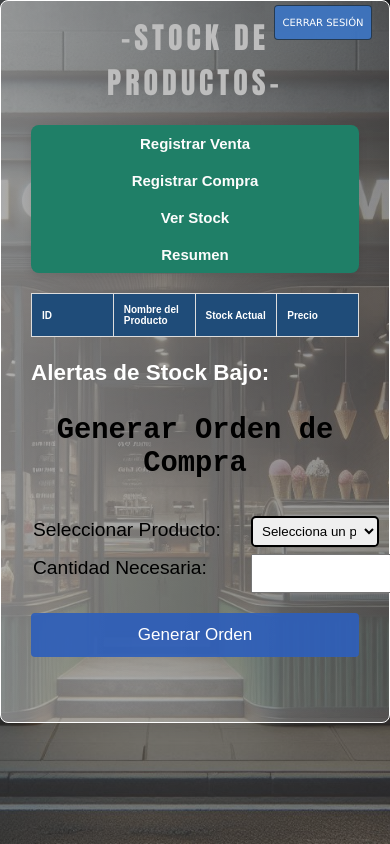
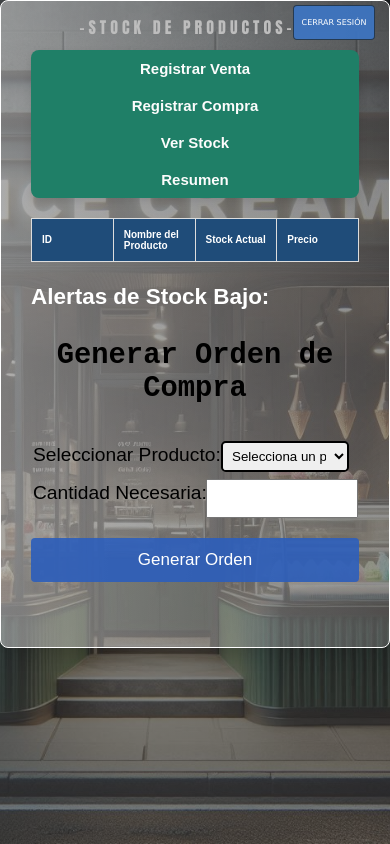
Before and after one commit to daniCentG/sistema-de-gestion-de-productos, a website: page public/stock.html in a window 390 px wide. Drawn offline with nearby package versions, Linux system fonts and the light colour scheme; no server answers.

Commit message:
nuevos cambios en css

```diff
--- a/public/style.css
+++ b/public/style.css
@@ -1,4 +1,3 @@
-
 /* Estilos Generales */
 body {
   font-family: 'Arial', sans-serif;
@@ -384,13 +383,45 @@ p{
 
 
 /* Responsividad */
+
+@media (max-width: 1160px){
+  .logout-button{
+    right: 150px;
+  }
+}
+
+@media (max-width: 1028px){
+  .logout-button{
+    right: 80px;
+  }
+}
+
+@media (max-width: 920px){
+  .logout-button{
+    right: 70px;
+  }
+
+  h1{
+    font-size: 1rem;
+  }
+}
+@media (max-width: 872px){
+  .logout-button{
+    right: 60px;
+  }
+  h1{
+    font-size: 1.5rem !important;
+  }
+}
+
+
 @media (max-width: 800px) {
   a{
     font-size: 15px;
   }
 
   h1 {
-    font-size: 2rem;
+    font-size: 1rem;
   }
 
   .form-container{
@@ -402,7 +433,7 @@ p{
   }
 
   .logout-button {
-    right: 50px;
+    right: 45px;
     width: 6rem;
   }
 
@@ -418,14 +449,24 @@ p{
   }
 
   .logout-button {
-    right: 28px;
-    width: 6rem;
+    right: 35px;
   }
 
   th {
     padding: 10px;
     width: 20%;
     font-size: 10px;
+  }
+
+  h1{
+    font-size: 1.3rem !important;
+  }
+
+}
+
+@media (max-width: 648px){
+  .logout-button{
+    right: 10px;
   }
 }
 
@@ -444,7 +485,7 @@ p{
   }
 
   h1 {
-    font-size: 1.5rem;
+    font-size: 1.2rem !important;
   }
 
   .menu-btn {
@@ -452,10 +493,28 @@ p{
   }
 
   .logout-button {
-    right: 10px;
-    width: 6rem;
+    right: 25px;
+    font-size: 8px;
+    width: 5rem;
   }
 
+}
+@media (max-width: 576px){
+  .logout-button{
+    right: 10px;
+  }
+}
+
+@media (max-width: 532px){
+  h1{
+    font-size: 1.1rem !important;
+  }
+}
+
+@media (max-width: 508px){
+  h1{
+  margin-right: 15px !important;
+  }
 }
 
 @media (max-width: 500px){
@@ -465,8 +524,7 @@ p{
   }
 
   .logout-button {
-    right: 18px;
-    width: 6rem;
+    right: 15px;
   }
 
   th {
@@ -474,6 +532,11 @@ p{
     width: 20%;
     font-size: 10px;
   }
+
+  h1{
+    font-size: 1rem !important;
+  }
+
 }
 
 @media (max-width: 480px) {
@@ -488,4 +551,23 @@ p{
     padding: 20px;/* Ajusta el padding del contenedor */
   }
 
+  .form-container input{
+    margin-left: 150px !important;
+  }
+
+  .form-container label{
+    width: 50%;
+  }
+
+  select{
+    margin-left: 150px !important;
+  }
+
+  .content-container select{
+    margin-left: 190px !important;
+  }
+
+  .content-container input{
+    margin-left: 175px !important;
+  }
 }
```
